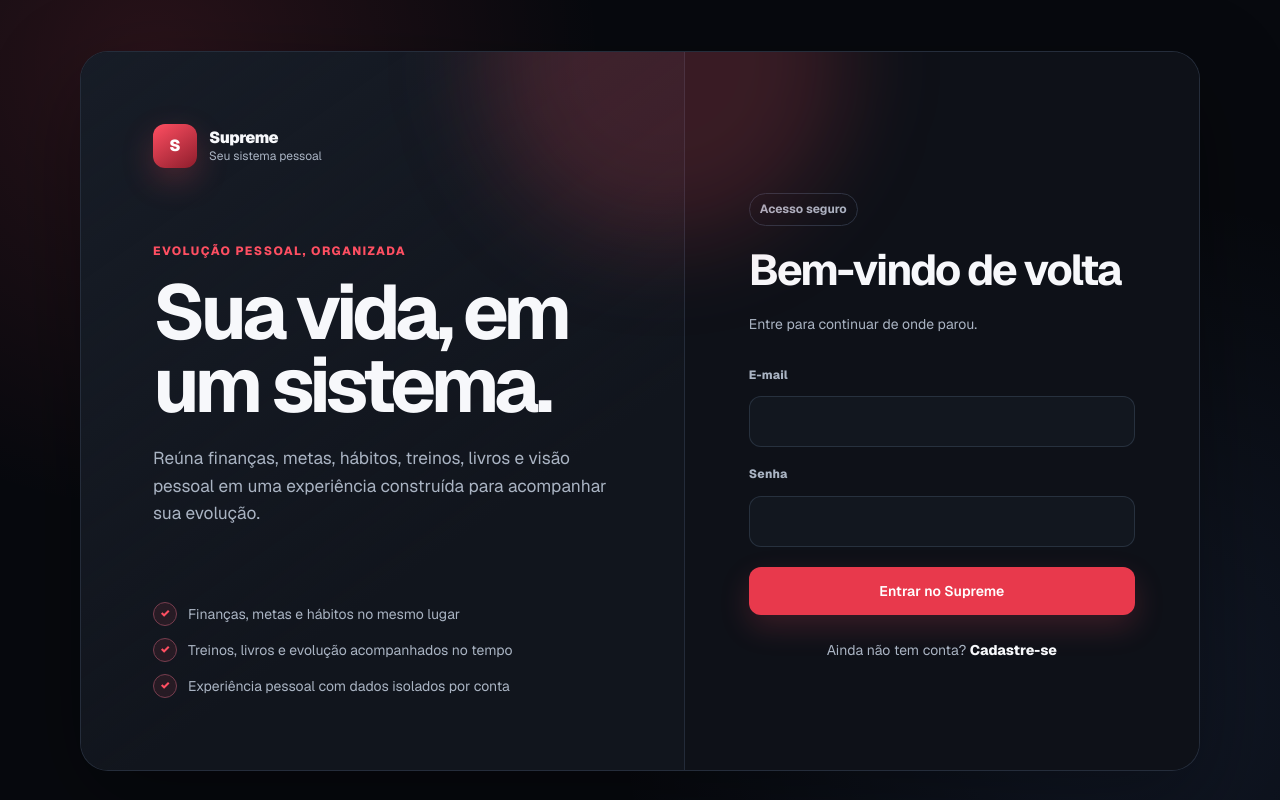
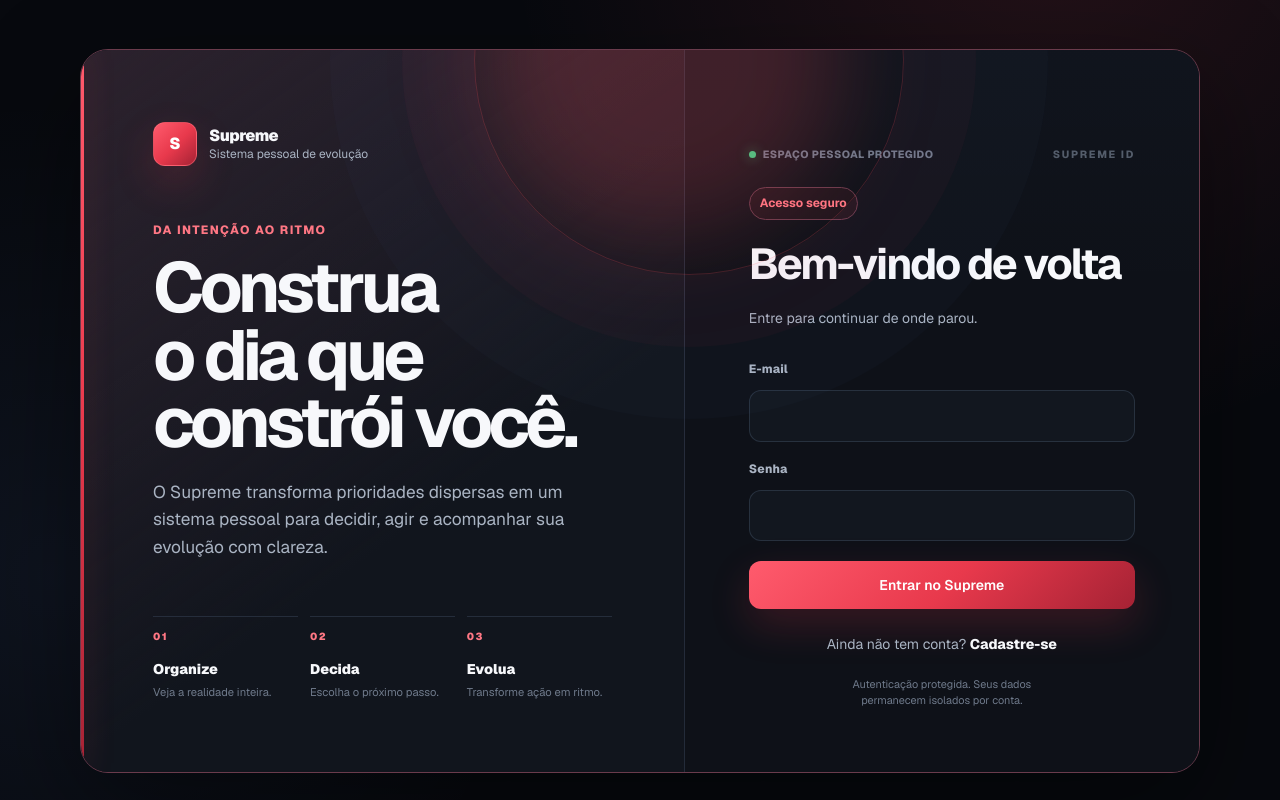
Before and after one commit to Daniciel12/supreme-project, a Next.js app: page /login in a window 1280 px wide. Built offline with nearby package versions, Linux system fonts and the light colour scheme; no server answers.

Commit message:
feat: refinar narrativa visual do login (#83)
Consolida a narrativa Momentum Noir no login, preservando Credentials, cadastro e Google OAuth.

```diff
--- a/src/app/login/login-v3.module.css
+++ b/src/app/login/login-v3.module.css
@@ -3,11 +3,8 @@
   display: grid;
   place-items: center;
   padding: clamp(20px, 4vw, 56px);
-  background:
-    radial-gradient(circle at 12% 8%, color-mix(in srgb, var(--accent) 14%, transparent), transparent 28rem),
-    radial-gradient(circle at 88% 88%, color-mix(in srgb, var(--color-accent) 10%, transparent), transparent 32rem),
-    var(--background);
-  overflow: hidden;
+  background: var(--ds-canvas-gradient);
+  overflow: auto;
 }
 
 .frame {
@@ -15,10 +12,14 @@
   min-height: min(720px, calc(100dvh - 64px));
   display: grid;
   grid-template-columns: minmax(0, 1.08fr) minmax(380px, 0.92fr);
-  border: 1px solid color-mix(in srgb, var(--border) 84%, transparent);
+  border: 1px solid var(--ds-border-accent);
   border-radius: 28px;
-  background: color-mix(in srgb, var(--surface) 92%, transparent);
-  box-shadow: 0 30px 90px rgba(0, 0, 0, 0.34);
+  background:
+    var(--ds-surface-gradient),
+    color-mix(in srgb, var(--surface) 94%, transparent);
+  box-shadow:
+    0 1px 0 rgba(255, 255, 255, 0.03) inset,
+    0 36px 110px rgba(0, 0, 0, 0.42);
   overflow: hidden;
 }
 
@@ -31,8 +32,18 @@
   padding: clamp(34px, 6vw, 72px);
   border-right: 1px solid color-mix(in srgb, var(--border) 76%, transparent);
   background:
-    linear-gradient(145deg, color-mix(in srgb, var(--surface-elevated) 72%, transparent), transparent 66%),
+    linear-gradient(145deg, color-mix(in srgb, var(--ds-brand-primary) 9%, var(--surface-elevated)), transparent 62%),
+    var(--ds-surface-gradient),
     var(--surface);
+}
+
+.story::before {
+  content: "";
+  position: absolute;
+  inset: 0 auto 0 0;
+  width: 3px;
+  background: var(--ds-brand-gradient);
+  box-shadow: 0 0 28px color-mix(in srgb, var(--ds-brand-accent) 45%, transparent);
 }
 
 .storyGlow {
@@ -42,8 +53,22 @@
   right: -160px;
   top: -170px;
   border-radius: 50%;
-  background: color-mix(in srgb, var(--accent) 18%, transparent);
+  background: color-mix(in srgb, var(--ds-brand-accent) 20%, transparent);
   filter: blur(48px);
+  pointer-events: none;
+}
+
+.storyOrbit {
+  position: absolute;
+  width: 430px;
+  aspect-ratio: 1;
+  right: -220px;
+  top: -205px;
+  border: 1px solid color-mix(in srgb, var(--ds-brand-accent) 20%, transparent);
+  border-radius: 50%;
+  box-shadow:
+    0 0 0 72px color-mix(in srgb, var(--ds-brand-accent) 3%, transparent),
+    0 0 0 144px color-mix(in srgb, var(--ds-info) 2%, transparent);
   pointer-events: none;
 }
 
@@ -62,10 +87,11 @@
   display: grid;
   place-items: center;
   border-radius: var(--radius-md);
-  background: linear-gradient(145deg, var(--accent), var(--color-red-700));
+  border: 1px solid color-mix(in srgb, var(--ds-brand-primary-soft) 46%, transparent);
+  background: var(--ds-brand-gradient);
   color: var(--color-text-primary);
   font-weight: 900;
-  box-shadow: 0 12px 32px color-mix(in srgb, var(--accent) 24%, transparent);
+  box-shadow: var(--ds-shadow-brand);
 }
 
 .brandText {
@@ -91,7 +117,7 @@
 }
 
 .eyebrow {
-  color: var(--accent);
+  color: var(--ds-brand-primary-soft);
   font-size: var(--font-size-xs);
   font-weight: 800;
   letter-spacing: 0.12em;
@@ -99,11 +125,12 @@
 }
 
 .storyTitle {
-  max-width: 11ch;
+  max-width: 12ch;
   margin-top: 14px;
-  font-size: clamp(2.6rem, 6vw, 5.1rem);
+  font-size: clamp(2.6rem, 5.5vw, 4.6rem);
   line-height: 0.96;
   letter-spacing: -0.065em;
+  text-wrap: balance;
 }
 
 .storyDescription {
@@ -113,40 +140,56 @@
   font-size: clamp(0.95rem, 1.6vw, 1.08rem);
 }
 
-.capabilities {
+.journey {
   position: relative;
   z-index: 1;
   display: grid;
-  gap: 12px;
+  grid-template-columns: repeat(3, minmax(0, 1fr));
+  gap: var(--space-3);
+  padding: 0;
+  list-style: none;
 }
 
-.capability {
-  display: flex;
-  align-items: center;
-  gap: 11px;
-  color: var(--text-secondary);
-  font-size: var(--font-size-sm);
+.journeyStep {
+  min-width: 0;
+  padding-top: var(--space-3);
+  border-top: 1px solid var(--ds-border-subtle);
 }
 
-.capabilityMark {
-  width: 24px;
-  height: 24px;
-  flex: 0 0 auto;
-  display: grid;
-  place-items: center;
-  border: 1px solid color-mix(in srgb, var(--accent) 36%, var(--border));
-  border-radius: 50%;
-  background: color-mix(in srgb, var(--accent) 9%, transparent);
-  color: var(--accent);
+.journeyIndex {
+  display: block;
+  margin-bottom: var(--space-3);
+  color: var(--ds-brand-primary-soft);
+  font-size: 0.64rem;
+  font-weight: 850;
+  letter-spacing: 0.14em;
+}
+
+.journeyStep strong,
+.journeyStep small {
+  display: block;
+}
+
+.journeyStep strong {
+  color: var(--ds-text-primary);
+  font-size: var(--font-size-sm);
+  font-weight: 850;
+}
+
+.journeyStep small {
+  margin-top: 4px;
+  color: var(--ds-text-muted);
   font-size: 0.7rem;
-  font-weight: 900;
+  line-height: 1.45;
 }
 
 .authPanel {
   display: flex;
   align-items: center;
   padding: clamp(30px, 5vw, 64px);
-  background: color-mix(in srgb, var(--background) 34%, var(--surface));
+  background:
+    linear-gradient(180deg, color-mix(in srgb, var(--ds-info) 2%, transparent), transparent 34%),
+    color-mix(in srgb, var(--background) 34%, var(--surface));
 }
 
 .authCard {
@@ -158,13 +201,46 @@
   box-shadow: none;
 }
 
+.accessStatus {
+  display: flex;
+  align-items: center;
+  justify-content: space-between;
+  gap: var(--space-3);
+  margin-bottom: var(--space-6);
+  color: var(--ds-text-muted);
+  font-size: 0.66rem;
+  font-weight: 750;
+  letter-spacing: 0.04em;
+  text-transform: uppercase;
+}
+
+.accessStatus > span:first-child {
+  display: inline-flex;
+  align-items: center;
+  gap: 7px;
+}
+
+.statusDot {
+  width: 7px;
+  height: 7px;
+  border-radius: 50%;
+  background: var(--ds-success);
+  box-shadow: 0 0 12px color-mix(in srgb, var(--ds-success) 62%, transparent);
+}
+
+.accessCode {
+  color: color-mix(in srgb, var(--ds-text-muted) 72%, transparent);
+  letter-spacing: 0.16em;
+}
+
 .modePill {
   width: fit-content;
   margin-bottom: 22px;
   padding: 6px 10px;
-  border: 1px solid var(--border);
+  border: 1px solid var(--ds-border-accent);
   border-radius: var(--radius-full);
-  color: var(--text-secondary);
+  background: color-mix(in srgb, var(--ds-brand-primary) 7%, transparent);
+  color: var(--ds-brand-primary-soft);
   font-size: var(--font-size-xs);
   font-weight: 700;
 }
@@ -173,6 +249,7 @@
   font-size: clamp(2rem, 4vw, 2.7rem);
   line-height: 1.05;
   letter-spacing: -0.05em;
+  text-wrap: balance;
 }
 
 .subtitle {
@@ -233,7 +310,8 @@
   min-height: 48px;
   margin-top: 2px;
   border-radius: var(--radius-md);
-  box-shadow: 0 12px 30px color-mix(in srgb, var(--accent) 18%, transparent);
+  background: var(--ds-brand-gradient);
+  box-shadow: var(--ds-shadow-brand);
 }
 
 .oauth {
@@ -263,6 +341,20 @@
   border-radius: var(--radius-md);
 }
 
+.googleMark {
+  width: 22px;
+  height: 22px;
+  display: inline-grid;
+  place-items: center;
+  margin-right: var(--space-2);
+  border: 1px solid var(--ds-border-subtle);
+  border-radius: 50%;
+  background: color-mix(in srgb, var(--ds-surface-elevated) 78%, transparent);
+  color: var(--ds-text-primary);
+  font-size: 0.68rem;
+  font-weight: 900;
+}
+
 .footer {
   margin-top: 24px;
   color: var(--text-secondary);
@@ -279,9 +371,37 @@
   color: var(--accent);
 }
 
+.privacyNote {
+  max-width: 34ch;
+  margin: var(--space-5) auto 0;
+  color: var(--ds-text-muted);
+  font-size: 0.68rem;
+  line-height: 1.5;
+  text-align: center;
+}
+
 .fallback {
   min-height: 100dvh;
   background: var(--background);
+}
+
+@media (max-height: 780px) and (min-width: 901px) {
+  .frame {
+    min-height: calc(100dvh - 40px);
+  }
+
+  .story {
+    gap: var(--space-6);
+    padding: var(--space-8);
+  }
+
+  .storyTitle {
+    font-size: clamp(2.5rem, 5vw, 3.9rem);
+  }
+
+  .authPanel {
+    padding-block: var(--space-8);
+  }
 }
 
 @media (max-width: 900px) {
@@ -317,7 +437,7 @@
     margin-top: 16px;
   }
 
-  .capabilities {
+  .journey {
     display: none;
   }
 
--- a/src/app/login/page.tsx
+++ b/src/app/login/page.tsx
@@ -141,6 +141,7 @@
       <section className={styles.frame} aria-label="Acesso ao Supreme">
         <div className={styles.story}>
           <span className={styles.storyGlow} aria-hidden="true" />
+          <span className={styles.storyOrbit} aria-hidden="true" />
 
           <div className={styles.brand}>
             <span className={styles.brandMark} aria-hidden="true">
@@ -148,37 +149,55 @@
             </span>
             <span className={styles.brandText}>
               <span className={styles.brandName}>Supreme</span>
-              <span className={styles.brandCaption}>Seu sistema pessoal</span>
+              <span className={styles.brandCaption}>Sistema pessoal de evolução</span>
             </span>
           </div>
 
           <div className={styles.storyContent}>
-            <p className={styles.eyebrow}>Evolução pessoal, organizada</p>
-            <h2 className={styles.storyTitle}>Sua vida, em um sistema.</h2>
+            <p className={styles.eyebrow}>Da intenção ao ritmo</p>
+            <h2 className={styles.storyTitle}>
+              Construa o dia que constrói você.
+            </h2>
             <p className={styles.storyDescription}>
-              Reúna finanças, metas, hábitos, treinos, livros e visão pessoal em
-              uma experiência construída para acompanhar sua evolução.
+              O Supreme transforma prioridades dispersas em um sistema pessoal
+              para decidir, agir e acompanhar sua evolução com clareza.
             </p>
           </div>
 
-          <div className={styles.capabilities} aria-label="Recursos do Supreme">
-            <p className={styles.capability}>
-              <span className={styles.capabilityMark} aria-hidden="true">✓</span>
-              Finanças, metas e hábitos no mesmo lugar
-            </p>
-            <p className={styles.capability}>
-              <span className={styles.capabilityMark} aria-hidden="true">✓</span>
-              Treinos, livros e evolução acompanhados no tempo
-            </p>
-            <p className={styles.capability}>
-              <span className={styles.capabilityMark} aria-hidden="true">✓</span>
-              Experiência pessoal com dados isolados por conta
-            </p>
-          </div>
+          <ol className={styles.journey} aria-label="Jornada no Supreme">
+            <li className={styles.journeyStep}>
+              <span className={styles.journeyIndex} aria-hidden="true">01</span>
+              <span>
+                <strong>Organize</strong>
+                <small>Veja a realidade inteira.</small>
+              </span>
+            </li>
+            <li className={styles.journeyStep}>
+              <span className={styles.journeyIndex} aria-hidden="true">02</span>
+              <span>
+                <strong>Decida</strong>
+                <small>Escolha o próximo passo.</small>
+              </span>
+            </li>
+            <li className={styles.journeyStep}>
+              <span className={styles.journeyIndex} aria-hidden="true">03</span>
+              <span>
+                <strong>Evolua</strong>
+                <small>Transforme ação em ritmo.</small>
+              </span>
+            </li>
+          </ol>
         </div>
 
         <div className={styles.authPanel}>
           <div className={`${styles.authCard} card auth-wrapper`}>
+            <div className={styles.accessStatus}>
+              <span>
+                <span className={styles.statusDot} aria-hidden="true" />
+                Espaço pessoal protegido
+              </span>
+              <span className={styles.accessCode}>SUPREME ID</span>
+            </div>
             <p className={styles.modePill}>
               {mode === "login" ? "Acesso seguro" : "Comece sua jornada"}
             </p>
@@ -261,6 +280,7 @@
                 type="submit"
                 className={`${styles.submit} btn btn-primary`}
                 disabled={loading}
+                aria-busy={loading || undefined}
               >
                 {loading
                   ? "Aguarde..."
@@ -280,7 +300,9 @@
                   className={`${styles.googleButton} btn btn-outline oauth-button`}
                   disabled={loading}
                   onClick={handleGoogleLogin}
+                  aria-busy={loading || undefined}
                 >
+                  <span className={styles.googleMark} aria-hidden="true">G</span>
                   Continuar com Google
                 </button>
               </div>
@@ -311,6 +333,10 @@
                 </>
               )}
             </p>
+
+            <p className={styles.privacyNote}>
+              Autenticação protegida. Seus dados permanecem isolados por conta.
+            </p>
           </div>
         </div>
       </section>
```
Also changed, not shown: 2 other files (tests, documents, lock files or other folders).
